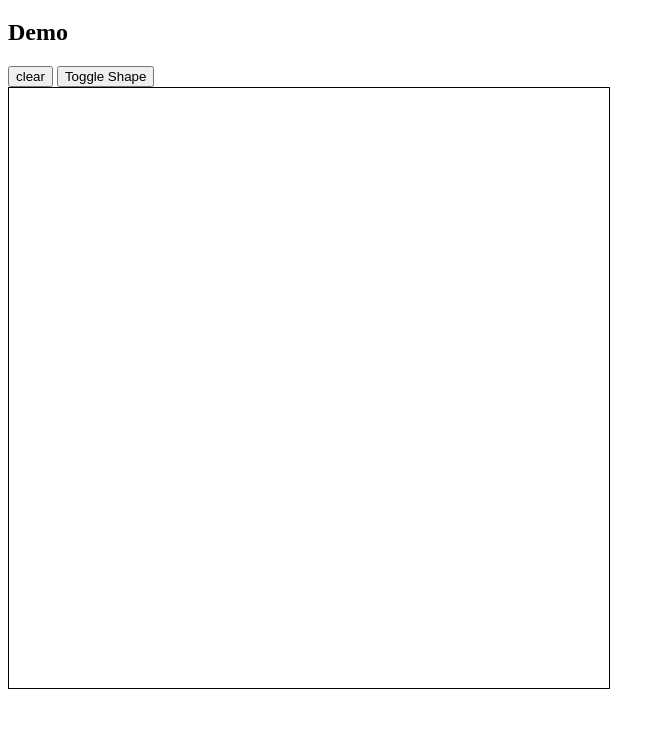
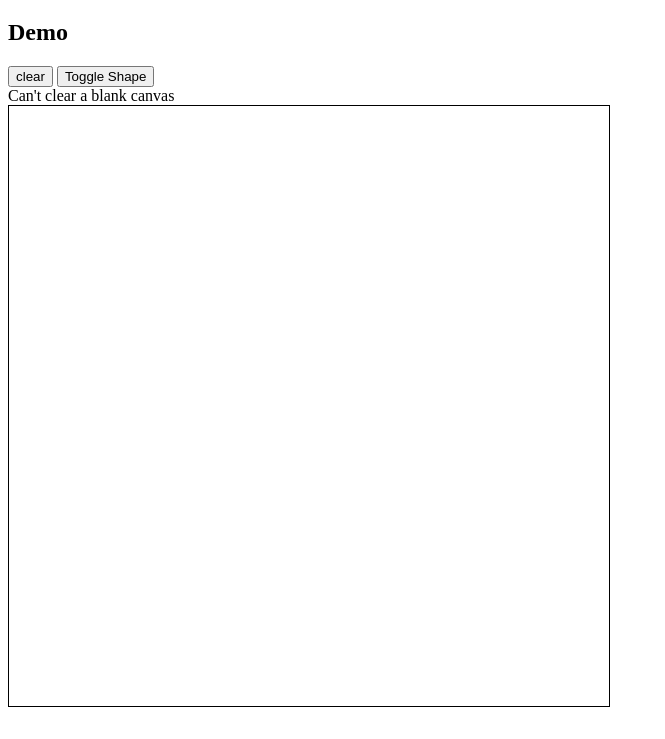
Before and after one commit to DenChen11214/softdev7, a plain HTML site: page 01_canvas/clickdraw.html in a window 1280 px wide. Both pictures are taken after a click on the button "clear". Shown: the part 61-800 px from the top of the page, without its empty margins (0-665 px from the left). Drawn offline with Linux system fonts and the light colour scheme.

Commit message:
Added preventdefault

```diff
--- a/01_canvas/clickdraw.js
+++ b/01_canvas/clickdraw.js
@@ -12,6 +12,7 @@ state = true;
 shape.addEventListener('click',function(){
   state = !state
 });
+
 function makeShape(e) {
   /*
     offsetX and offsetY provides the offset in the X or Y coordinate
@@ -32,6 +33,21 @@ function makeShape(e) {
 };
 var clear = document.getElementById("clear");
 function clearCanvas(e){
-  ctx.clearRect(0,0,canvas.width,canvas.height);
-};
+  var blank = document.createElement('canvas');
+  blank.width = canvas.width;
+  blank.height = canvas.height;
+  warning = document.getElementById('warning');
+  if(canvas.toDataURL() == blank.toDataURL()){
+    /*
+    tells the user that if the event isn't handled correctly, the default action should
+    not be done. in this case, the clear function isn't activated
+    */
+    e.preventDefault();
+    warning.innerHTML = "Can't clear a blank canvas";
+  }
+  else{
+    ctx.clearRect(0,0,canvas.width,canvas.height);
+    warning.innerHTML = "";
+  }
+}
 clear.addEventListener('click',clearCanvas);
```
Also changed, not shown: 01_canvas/clickdraw.html (+1 -0 lines).
